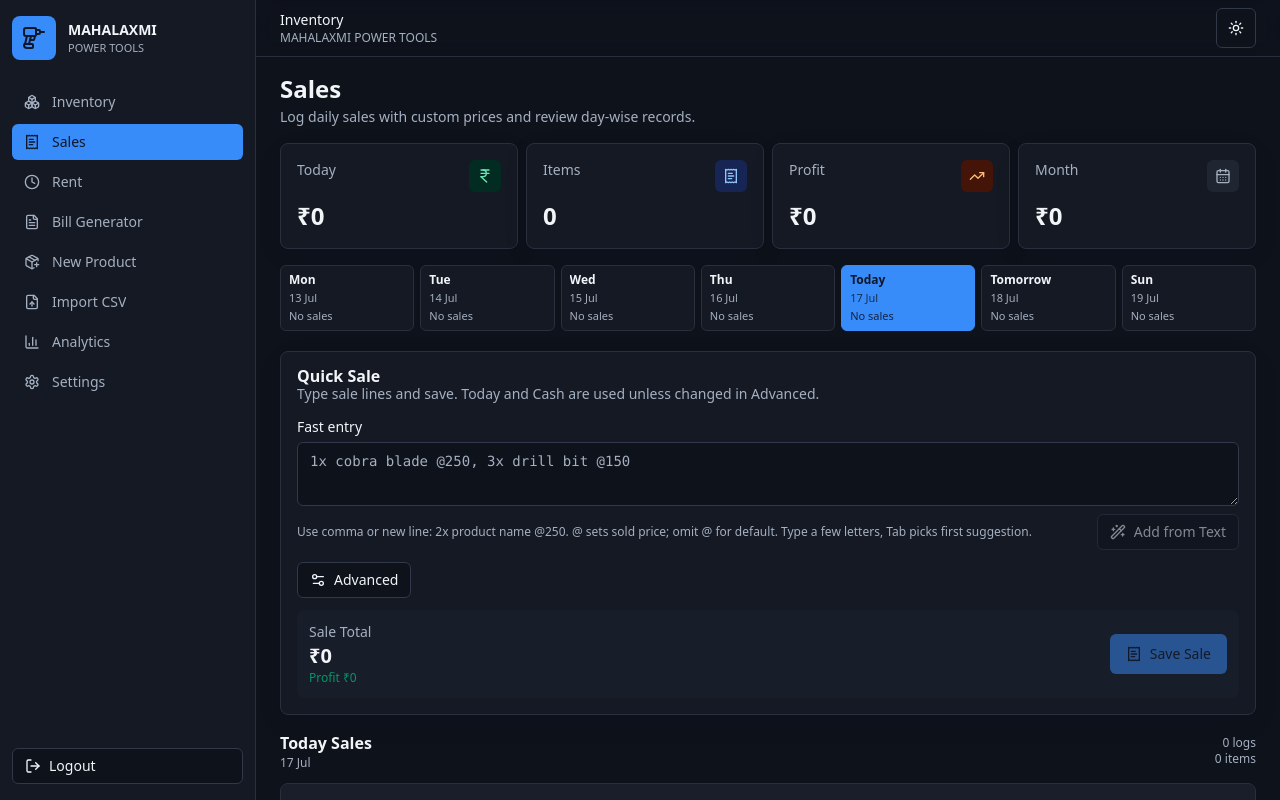
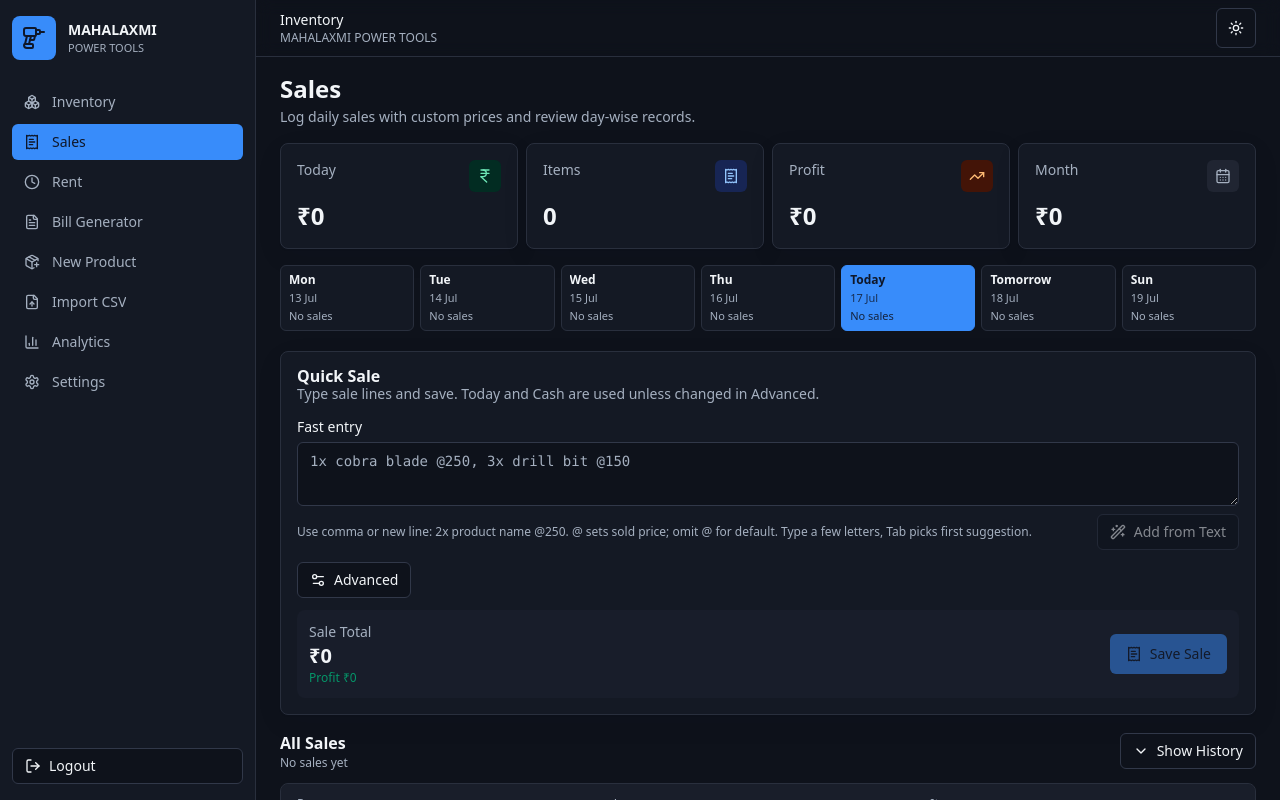
Before and after one commit to 0x-aman/mtp-2, a Next.js app: page /sales in a window 1280 px wide. Both pictures are taken after a click on the button "Toggle theme". Shown: the top 800 px of the page. Built offline with nearby package versions, Linux system fonts and the light colour scheme.

Commit message:
Add expandable all sales history

```diff
--- a/src/components/sales-manager.tsx
+++ b/src/components/sales-manager.tsx
@@ -2,7 +2,21 @@
 
 import { useEffect, useMemo, useRef, useState, useTransition } from "react";
 import { useRouter } from "next/navigation";
-import { CalendarDays, IndianRupee, Loader2, Minus, Pencil, Plus, ReceiptText, Settings2, Trash2, TrendingUp, WandSparkles, X } from "lucide-react";
+import {
+  CalendarDays,
+  ChevronDown,
+  IndianRupee,
+  Loader2,
+  Minus,
+  Pencil,
+  Plus,
+  ReceiptText,
+  Settings2,
+  Trash2,
+  TrendingUp,
+  WandSparkles,
+  X
+} from "lucide-react";
 import { toast } from "sonner";
 
 import { createSaleAction, deleteSaleAction, updateSaleAction } from "@/lib/local-actions";
@@ -71,10 +85,6 @@ function addCalendarDays(value: Date, days: number) {
   date.setDate(date.getDate() + days);
 
   return date;
-}
-
-function sameCalendarDate(a: string, b: string) {
-  return dateInputValueFromDate(new Date(a)) === b;
 }
 
 function dateKey(value: string) {
@@ -213,21 +223,6 @@ function sortSales(sales: SaleRecord[]) {
 
     return new Date(b.createdAt).getTime() - new Date(a.createdAt).getTime();
   });
-}
-
-function salesDayLabel(value: string) {
-  const todayValue = todayInputValue();
-  const date = localDateFromInput(value);
-
-  if (value === todayValue) {
-    return "Today";
-  }
-
-  if (value === dateInputValueFromDate(addCalendarDays(startOfToday(), 1))) {
-    return "Tomorrow";
-  }
-
-  return dateKey(date.toISOString());
 }
 
 function draftToSaleRecord({
@@ -598,6 +593,7 @@ export function SalesManager({
   const [editingSaleId, setEditingSaleId] = useState<string | null>(null);
   const [deletingSaleId, setDeletingSaleId] = useState<string | null>(null);
   const [syncingSaleIds, setSyncingSaleIds] = useState<string[]>([]);
+  const [historyOpen, setHistoryOpen] = useState(false);
   const [, startTransition] = useTransition();
 
   useEffect(() => {
@@ -658,15 +654,25 @@ export function SalesManager({
     return rankedProducts(productsForDraft, productQuery, 6);
   }, [bulkCursor, bulkText, productsForDraft]);
   const dayOptions = useMemo(() => weekDayOptions(visibleSales), [visibleSales]);
-  const selectedDaySales = useMemo(
-    () => sortSales(visibleSales.filter((sale) => sameCalendarDate(sale.saleDate, saleDate))),
-    [saleDate, visibleSales]
-  );
-  const selectedDayLabel = salesDayLabel(saleDate);
-  const selectedDayDateLabel = new Intl.DateTimeFormat("en-IN", { day: "2-digit", month: "short" }).format(localDateFromInput(saleDate));
-  const selectedDayRevenue = selectedDaySales.reduce((total, sale) => total + sale.subtotal, 0);
-  const selectedDayItems = selectedDaySales.reduce((total, sale) => total + saleItemCount(sale), 0);
-  const selectedDayProfit = selectedDaySales.reduce((total, sale) => total + sale.grossProfit, 0);
+  const allSales = useMemo(() => sortSales(visibleSales), [visibleSales]);
+  const allSalesRevenue = allSales.reduce((total, sale) => total + sale.subtotal, 0);
+  const allSalesItems = allSales.reduce((total, sale) => total + saleItemCount(sale), 0);
+  const allSalesProfit = allSales.reduce((total, sale) => total + sale.grossProfit, 0);
+  const allSalesDateRange = useMemo(() => {
+    if (!allSales.length) {
+      return "No sales yet";
+    }
+
+    const dates = allSales.map((sale) => new Date(sale.saleDate).getTime());
+    const oldest = new Date(Math.min(...dates)).toISOString();
+    const newest = new Date(Math.max(...dates)).toISOString();
+
+    if (dateInputValueFromDate(new Date(oldest)) === dateInputValueFromDate(new Date(newest))) {
+      return dateKey(newest);
+    }
+
+    return `${dateKey(oldest)} - ${dateKey(newest)}`;
+  }, [allSales]);
 
   const pickProduct = (product: ProductRecord) => {
     setSelectedProduct(product);
@@ -1304,26 +1310,37 @@ export function SalesManager({
       <section className="grid gap-3">
         <div className="flex items-center justify-between gap-3">
           <div>
-            <h2 className="text-base font-semibold">{selectedDayLabel} Sales</h2>
-            <p className="text-xs text-muted-foreground">{selectedDayDateLabel}</p>
+            <h2 className="text-base font-semibold">All Sales</h2>
+            <p className="text-xs text-muted-foreground">{allSalesDateRange}</p>
           </div>
-          <div className="text-right text-xs text-muted-foreground">
-            <p>{selectedDaySales.length} logs</p>
-            <p>{selectedDayItems} items</p>
-          </div>
+          <Button type="button" variant="outline" size="sm" onClick={() => setHistoryOpen((open) => !open)}>
+            <ChevronDown className={cn("transition-transform", historyOpen && "rotate-180")} />
+            {historyOpen ? "Hide History" : "Show History"}
+          </Button>
         </div>
 
         <div className="overflow-hidden rounded-lg border bg-card">
-          <div className="grid gap-2 border-b bg-muted/45 px-3 py-3 sm:flex sm:items-center sm:justify-between sm:px-4">
+          <div className="grid gap-3 border-b bg-muted/45 px-3 py-3 sm:px-4">
+            <div className="grid gap-2 sm:grid-cols-3">
               <div>
-              <h3 className="text-sm font-semibold">{formatCurrency(selectedDayRevenue)}</h3>
-              <p className="text-xs text-muted-foreground">Total for this day</p>
+                <p className="text-xs text-muted-foreground">Revenue</p>
+                <h3 className="text-base font-semibold">{formatCurrency(allSalesRevenue)}</h3>
               </div>
-            {displaySettings.showMargin ? <Badge variant="outline">Profit {formatCurrency(selectedDayProfit)}</Badge> : null}
+              <div>
+                <p className="text-xs text-muted-foreground">Logs</p>
+                <h3 className="text-base font-semibold">{allSales.length}</h3>
               </div>
-          {selectedDaySales.length ? (
+              <div>
+                <p className="text-xs text-muted-foreground">Items</p>
+                <h3 className="text-base font-semibold">{allSalesItems}</h3>
+              </div>
+            </div>
+            {displaySettings.showMargin ? <Badge variant="outline">Total profit {formatCurrency(allSalesProfit)}</Badge> : null}
+          </div>
+          {historyOpen ? (
+            allSales.length ? (
               <div className="grid">
-              {selectedDaySales.map((sale) => (
+                {allSales.map((sale) => (
                   <SalesLogCard
                     key={sale.id}
                     sale={sale}
@@ -1336,7 +1353,10 @@ export function SalesManager({
                 ))}
               </div>
             ) : (
-            <div className="px-4 py-8 text-center text-sm text-muted-foreground">No sales logged for this day.</div>
+              <div className="px-4 py-8 text-center text-sm text-muted-foreground">No sales logged yet.</div>
+            )
+          ) : (
+            <div className="px-4 py-3 text-sm text-muted-foreground">History is hidden. Open it when you need the full sale log.</div>
           )}
         </div>
       </section>
```
Lines whose indentation alone changed are shown as unchanged.
